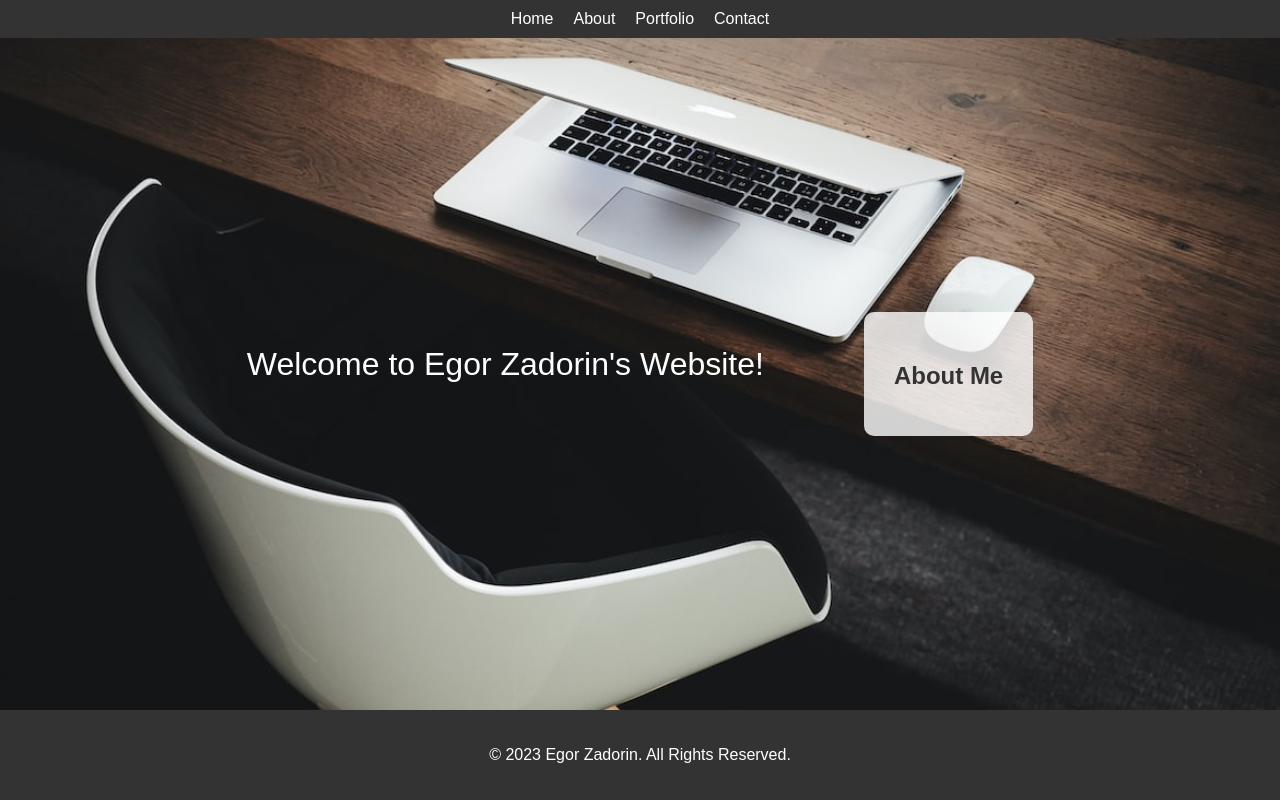
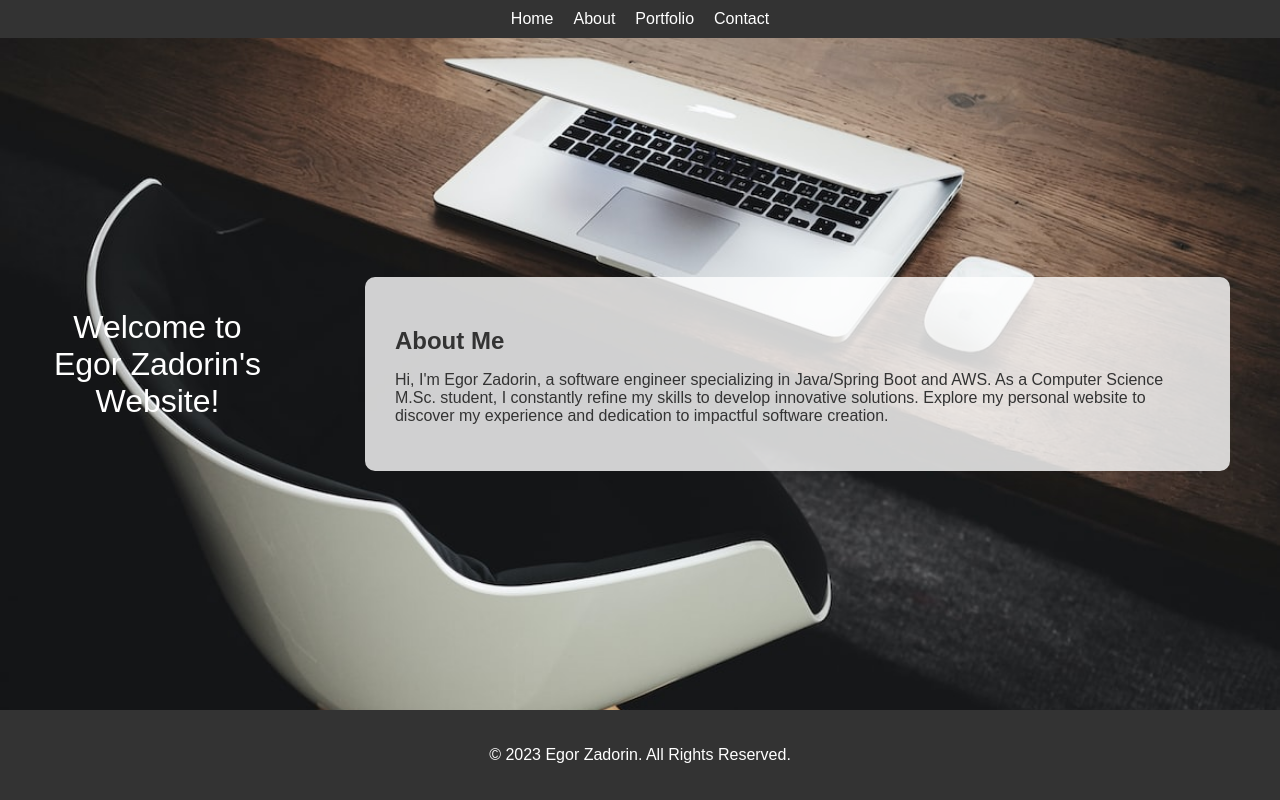
Before and after one commit to EgorZadorin/vue-website, a Vue app: page / in a window 1280 px wide. Built offline with nearby package versions, Linux system fonts and the light colour scheme.

Commit message:
Checking CI/CD works as intended 9

```diff
--- a/src/components/WebsiteContent.vue
+++ b/src/components/WebsiteContent.vue
@@ -2,7 +2,7 @@
   <div class="content">
     <div class="content-inner">
       <h2>About Me</h2>
-      <p></p>
+      <p>Hi, I'm Egor Zadorin, a software engineer specializing in Java/Spring Boot and AWS. As a Computer Science M.Sc. student, I constantly refine my skills to develop innovative solutions. Explore my personal website to discover my experience and dedication to impactful software creation.</p>
     </div>
   </div>
 </template>
```
